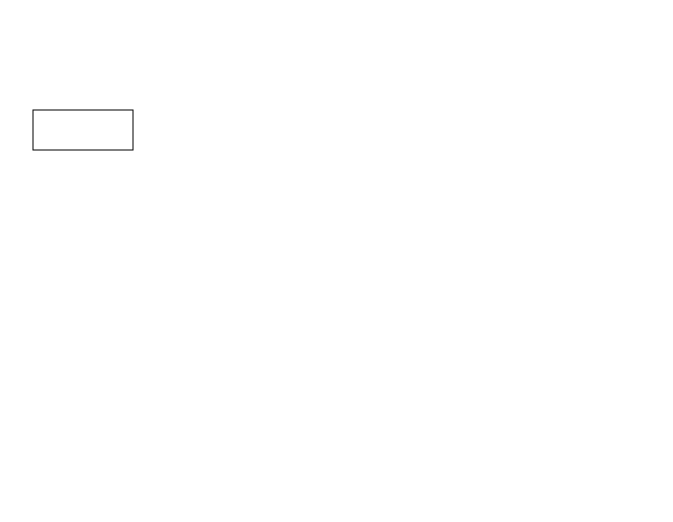
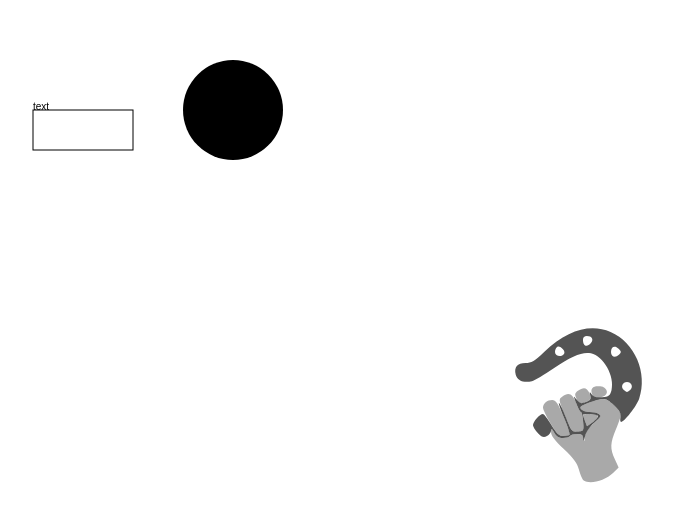
Before and after one commit to kisscript/coolluck, a plain HTML site: page index.html in a window 1280 px wide. Shown: the whole page, without its empty margins (67-740 px from the left). Drawn offline with Linux system fonts and the light colour scheme.

Commit message:
icon rework

```diff
--- a/index.html
+++ b/index.html
@@ -102,7 +102,7 @@ var g =
           break;
 
         case 'image':
-          var _ = (c.h) ? g.c.c.drawImage (i, x, y, w, h) : g.c.c.drawImage (i, x, y);
+          var _ = (c.h) ? g.c.c.drawImage (c.i, x, y, w, h) : g.c.c.drawImage (c.i, x, y);
           break;
 
         case 'line':
@@ -116,6 +116,7 @@ var g =
           break;
 
         case 'text':
+          g.c.c.font = (c.s) ? c.s + ' ' + g.s.font.family : g.s.font.size + g.s.font.family;
           var _ = (c.f) ? g.c.c.fillText (c.t, x, y) : g.c.c.strokeText (c.t, x, y) ;
           break;
       }
@@ -128,6 +129,19 @@ var g =
   {
     g.e = event;
     g.run ();
+  },
+
+  i:
+  {
+    set l (list)
+    {
+      for (var id in list)
+      {
+        var i = new Image ();
+            i.src = list[id];
+        g.i[id] = i;
+      };
+    }
   },
 
   load: function ()
@@ -176,7 +190,11 @@ var g =
 
   s:
   {
-    font: '1em Arial',
+    font:
+    {
+      family: 'Arial',
+      size: '1em'
+    },
     tick: 1000,
     time: 0
   },
@@ -192,6 +210,17 @@ var g =
 g.load ();
 g.run ();
 
+g.i.l =
+{
+  logo: 'logo.svg'
+};
+
 g.d = { x: 100, y: 110, h: 40, w: 100 };
 
+g.d = { x: 300, y: 110, r: 50, f: true };
+
+g.d = { x: 100, y: 110, t: 'text', f: true };
+
+g.d = { i: g.i.logo, x: (g.c.width/2 - 100) / g.c.width, y: (g.c.height/2 - 100) / g.c.height, h: 200, w: 200 };
+
 </script></body></html>
```
Also changed, not shown: favicon.png, logo.svg (renamed from logo_gray.svg).
